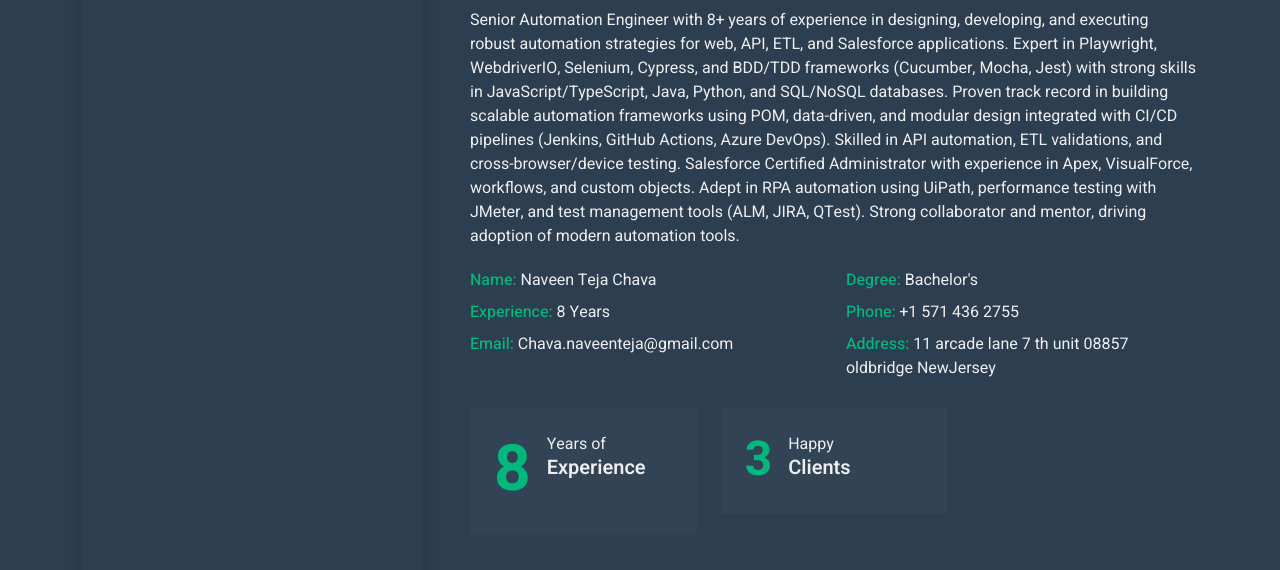
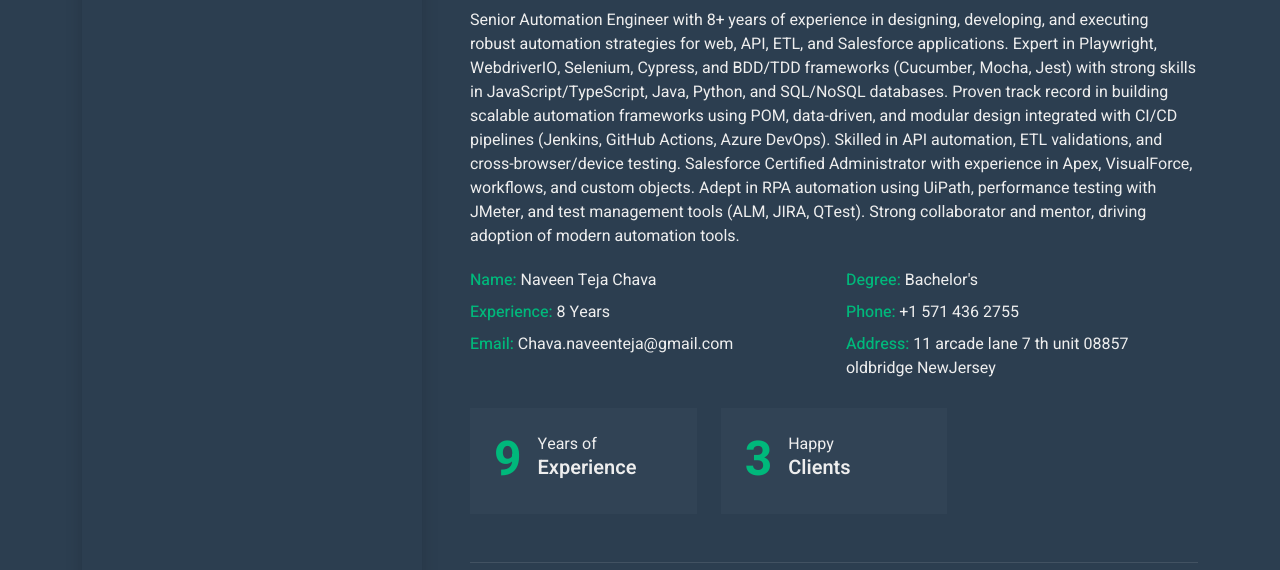
Before and after one commit to naveenteja-chava/Myport, a plain HTML site: page index.html in a window 1280 px wide. Shown: the part 152-722 px from the top of the page. Drawn offline with nearby package versions, Linux system fonts and the light colour scheme.

Commit message:
Update index.html

```diff
--- a/index.html
+++ b/index.html
@@ -111,7 +111,7 @@
                         <div class="row g-4">
                             <div class="col-md-4 col-lg-6 col-xl-4">
                                 <div class="d-flex bg-secondary p-4">
-                                    <h1 class="flex-shrink-0 display-3 text-primary mb-0" data-toggle="counter-up">8</h1>
+                                    <h1 class="flex-shrink-0 display-5 text-primary mb-0" data-toggle="counter-up">9</h1>
                                     <div class="ps-3">
                                         <p class="mb-0">Years of</p>
                                         <h5 class="mb-0">Experience</h5>
```
